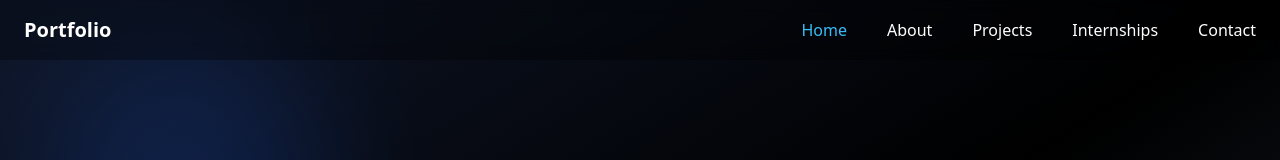
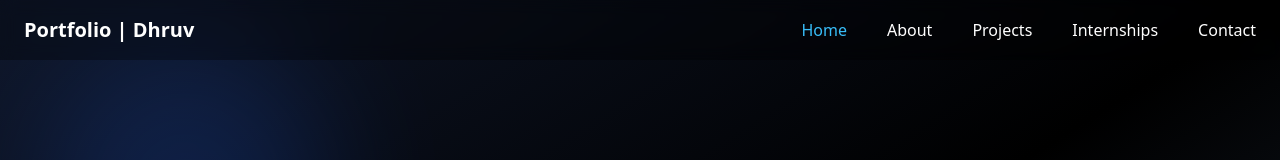
Before and after one commit to Dhruvkotadiya90/Portfolio_Web, a React (Create React App) app: page / in a window 1280 px wide. Shown: the top 160 px of the page. Built offline with nearby package versions, Linux system fonts and the light colour scheme.

Commit message:
Final Commit

```diff
--- a/src/components/navbar.jsx
+++ b/src/components/navbar.jsx
@@ -28,7 +28,7 @@ export default function Navbar() {
     <nav className="fixed top-0 left-0 w-full flex justify-between items-center px-6 py-4 bg-black/30 backdrop-blur z-50 text-white">
 
       {/* Logo */}
-      <h1 className="text-xl font-bold">Portfolio</h1>
+      <h1 className="text-xl font-bold">Portfolio | Dhruv</h1>
 
       {/* Desktop Menu */}
       <div className="hidden md:flex gap-10">
```
